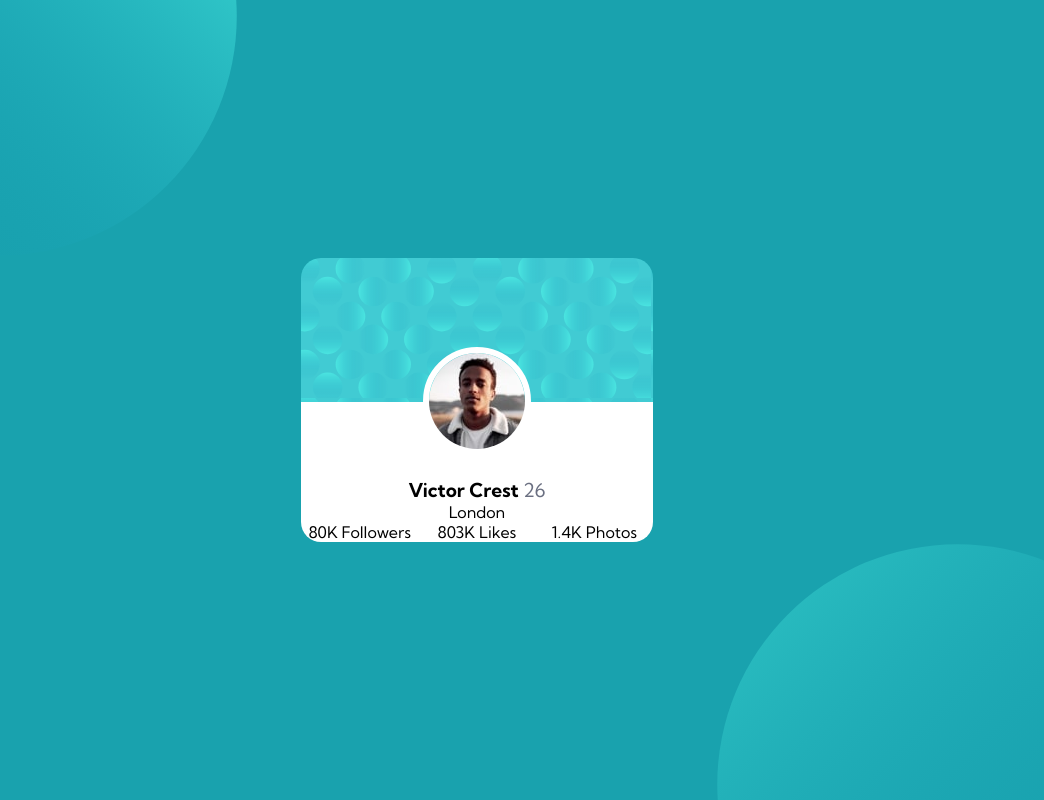
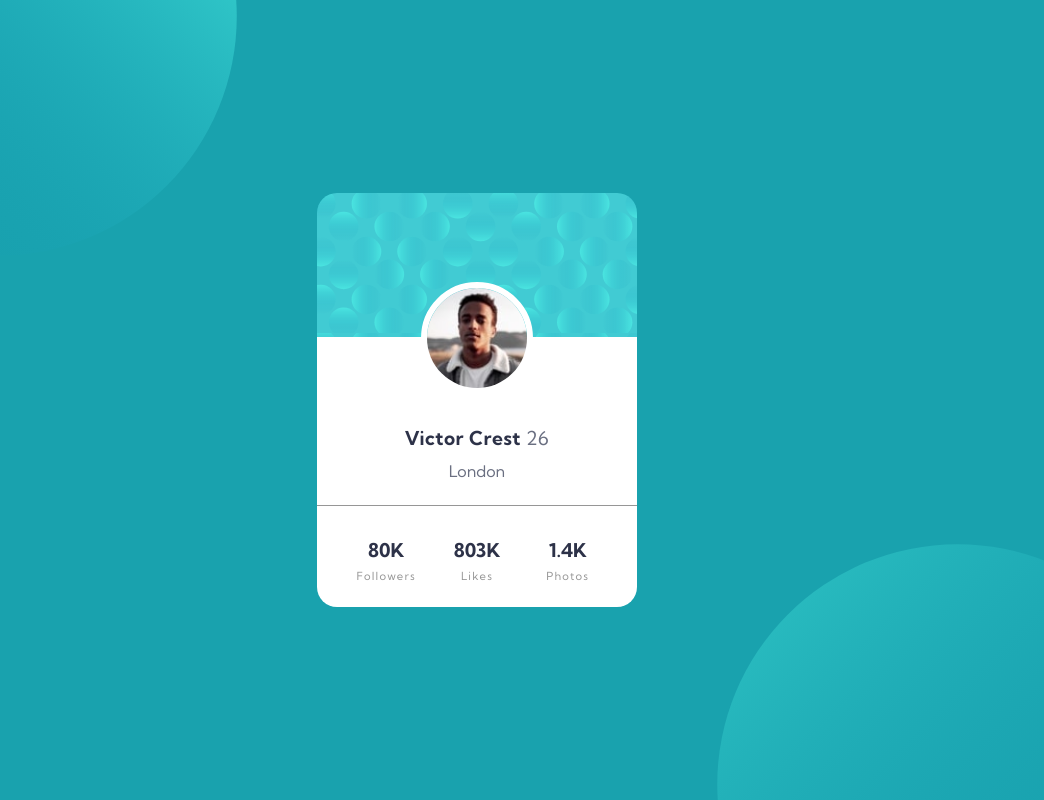
Before and after one commit to Nazaf64/profile-card-component, a plain HTML site: page index.html in a window 1280 px wide. Shown: the whole page, without its empty margins (163-1207 px from the left). Drawn offline with Linux system fonts and the light colour scheme.

Commit message:
adjusted all the font stylings and spacings

```diff
--- a/index.html
+++ b/index.html
@@ -24,14 +24,14 @@
           <strong>Victor Crest</strong>
           <p>26</p>
         </div>
-        <p>London</p>
+        <p id="profile-location">London</p>
       </div>
 
       <div id="profile-footer">
         <ul>
-          <li>80K Followers</li>
-          <li>803K Likes</li>
-          <li>1.4K Photos</li>
+          <li><strong>80K</strong> Followers</li>
+          <li><strong>803K</strong> Likes</li>
+          <li><strong>1.4K</strong> Photos</li>
         </ul>
       </div>
     </div>
--- a/style.css
+++ b/style.css
@@ -13,6 +13,7 @@
     margin: 0;
     padding: 0;
     font-family: 'Kumbh Sans', sans-serif;
+    box-sizing: border-box;
 }
 
 body{
@@ -33,9 +34,8 @@ body{
 }
 
 #card-wrapper{
-    width: 22em;
+    max-width: 22em;
     height: auto;
-    /* border-radius: 50%; */
 }
 
 #card-design{
@@ -57,28 +57,63 @@ body{
 
 img{
     justify-self: center;
-    height: 6em;
+    height: 7em;
     border-radius: 50%;
     border: white 0.4em solid;
 
     margin-top: -3.4em;
-    margin-bottom: 1.2em;
+    margin-bottom: 1em;
 }
 
 #profile-name{
     font-size: 1.2em;
+    color: var(--Very-dark-desaturated-blue);
+    letter-spacing: 0.5px;
+    margin: 0.6em;
+}
+
+p{
+    color: var(--Dark-grayish-blue);
+}
+
+#profile-header{
+    padding-bottom: 1.5rem;
+    border-bottom: 0.5px solid var(--Dark-gray);
 }
 
 #profile-name p{
     display: inline;
-    color: var(--Dark-grayish-blue);
+}
+
+#profile-footer{
+    padding: 1.5em;
 }
 
 ul{
     list-style: none;
     display: grid;
     grid-template-columns: 1fr 1fr 1fr;
+    /* margin-left: 1em;
+    margin-right: 1em; */
 }
+
+li{
+    margin-left: 1.3em;
+    margin-right: 1.3em;
+    color: var(--Dark-gray);
+    font-size: 0.7em;
+    letter-spacing: 1.2px;
+}
+
+li strong{
+    display: block;
+    color: var(--Very-dark-desaturated-blue);
+    font-size: 1.7em;
+    letter-spacing: 0;
+    padding: 0.4em;
+}
+
+
 
 
 
```
